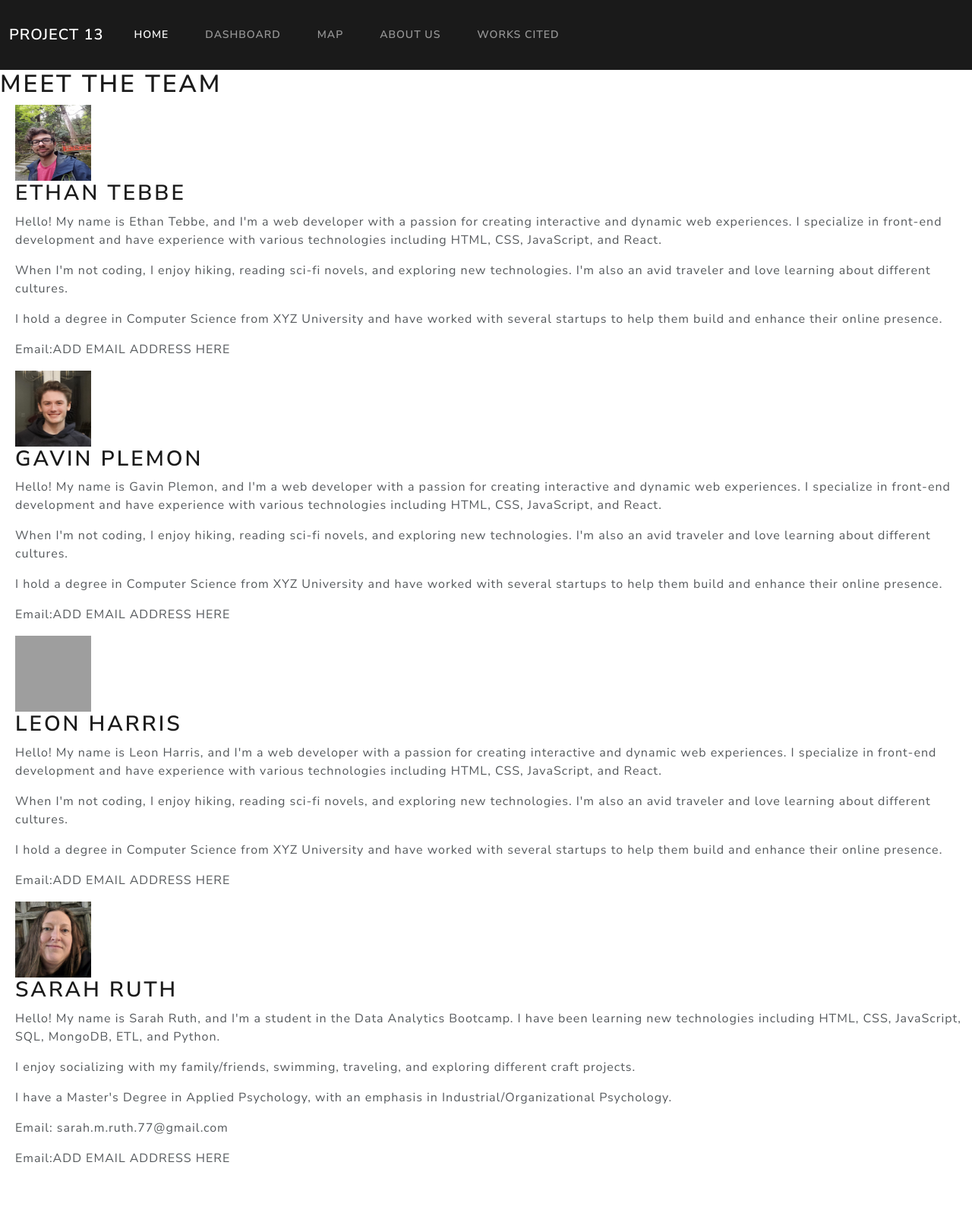
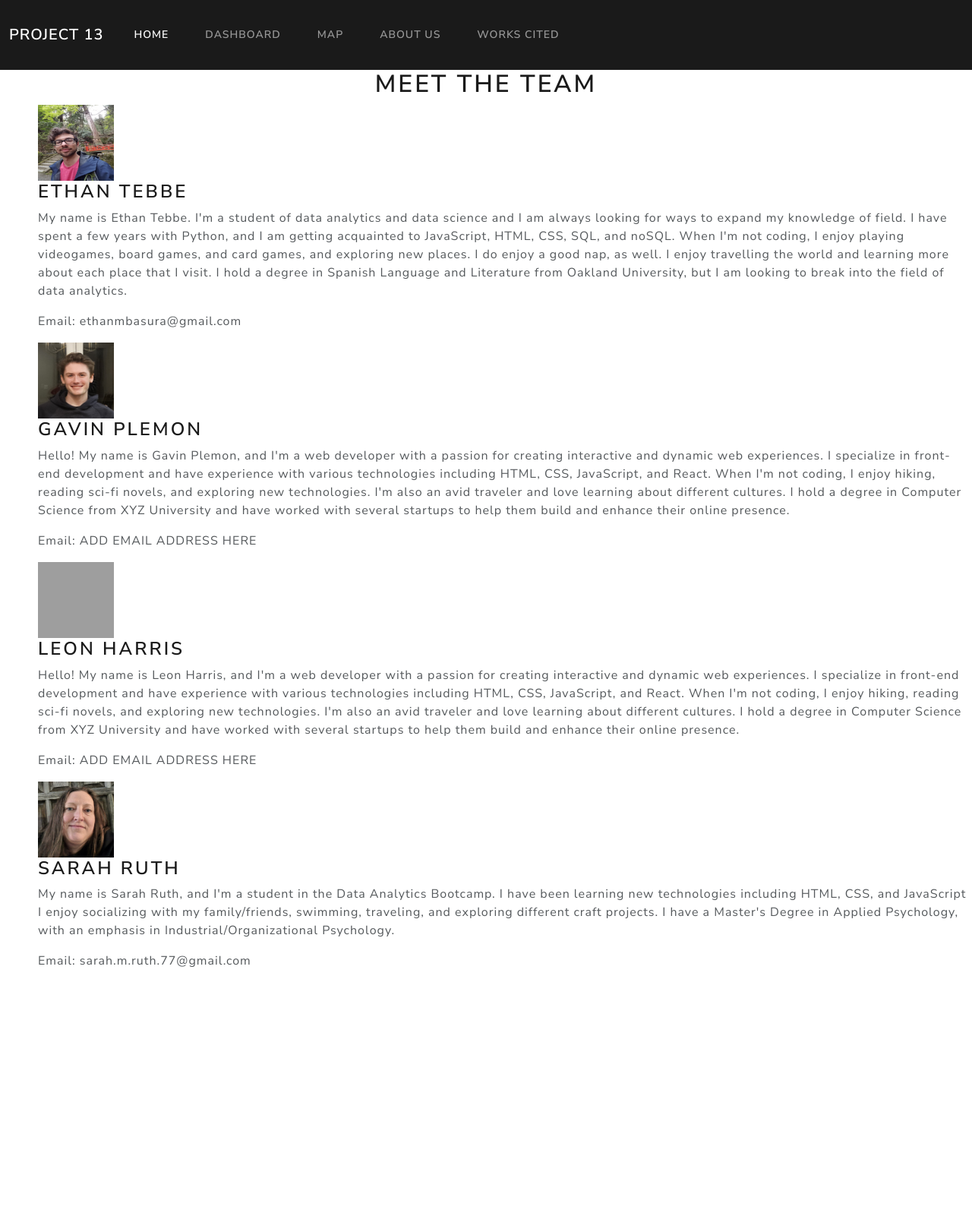
Before and after one commit to BramSunner/project-3-group-10, a Flask app: page /about_us in a window 1280 px wide. Shown: the whole page at 76% size. After the commit the page ends 1273 px from the top, so only its background shows below. Run offline with Flask 3, Linux system fonts and the light colour scheme; some libraries are stand-ins or nearby versions; grey boxes are pictures that could not be loaded.

Commit message:
added html files to main

```diff
--- a/app/templates/about_us.html
+++ b/app/templates/about_us.html
@@ -4,9 +4,8 @@
     <meta charset="UTF-8">
     <meta name="viewport" content="width=device-width, initial-scale=1.0">
     <meta http-equiv="X-UA-Compatible" content="ie=edge">
-    <title>Meet the Team</title>
 
-    <!-- CSS and JS links -->
+
      <!-- CSS -->
     <link href="https://cdn.jsdelivr.net/npm/bootstrap@5.3.3/dist/css/bootstrap.min.css" rel="stylesheet" integrity="sha384-QWTKZyjpPEjISv5WaRU9OFeRpok6YctnYmDr5pNlyT2bRjXh0JMhjY6hW+ALEwIH" crossorigin="anonymous">
     <link href="https://bootswatch.com/5/lux/bootstrap.min.css", rel="stylesheet">
@@ -21,29 +20,36 @@
     <!-- NAVBAR -->
     <nav class="navbar navbar-expand-lg bg-primary" data-bs-theme="dark">
         <div class="container-fluid">
-            <a class="navbar-brand" href="/">Project 13</a>
+            <a class="navbar-brand" href="home.html">Project 13</a>
             <ul class="navbar-nav me-auto">
                 <li class="nav-item">
-                    <a class="nav-link active" href="/">Home</a>
+                    <a class="nav-link active" href="home.html">Home</a>
                 </li>
                 <li class="nav-item">
-                    <a class="nav-link" href="/dashboard">Dashboard</a>
+                    <a class="nav-link" href="dashboard.html">Dashboard</a>
                 </li>
                 <li class="nav-item">
-                    <a class="nav-link" href="/map">Map</a>
+                    <a class="nav-link" href="map.html">Map</a>
                 </li>
                 <li class="nav-item">
-                    <a class="nav-link" href="/about_us">About Us</a>
+                    <a class="nav-link" href="about_us.html">About Us</a>
                 </li>
                 <li class="nav-item">
-                    <a class="nav-link" href="/works_cited">Works Cited</a>
+                    <a class="nav-link" href="works_cited.html">Works Cited</a>
                 </li>
             </ul>
         </div>
     </nav>
-    <!-- About Us content -->
     <!-- JS for About Us -->
     <body>
+        <style>
+            h1 {
+                text-align: center;
+            }
+            .bio {
+                 margin-left: 50px;
+            }
+        </style>
         <header>
             <h1>Meet the Team</h1>
         </header>
@@ -54,11 +60,11 @@
                      height="100" />
 
                 <div class="bio-text">
-                    <h2>Ethan Tebbe </h2>
-                    <p>Hello! My name is Ethan Tebbe, and I'm a web developer with a passion for creating interactive and dynamic web experiences. I specialize in front-end development and have experience with various technologies including HTML, CSS, JavaScript, and React.</p>
-                    <p>When I'm not coding, I enjoy hiking, reading sci-fi novels, and exploring new technologies. I'm also an avid traveler and love learning about different cultures.</p>
-                    <p>I hold a degree in Computer Science from XYZ University and have worked with several startups to help them build and enhance their online presence.</p>
-                    <p>Email:ADD EMAIL ADDRESS HERE</p>
+                    <h3>Ethan Tebbe </h3>
+                    <p>My name is Ethan Tebbe. I'm a student of data analytics and data science and I am always looking for ways to expand my knowledge of field. I have spent a few years with Python, and I am getting acquainted to JavaScript, HTML, CSS, SQL, and noSQL.
+                       When I'm not coding, I enjoy playing videogames, board games, and card games, and exploring new places. I do enjoy a good nap, as well. I enjoy travelling the world and learning more about each place that I visit.
+                       I hold a degree in Spanish Language and Literature from Oakland University, but I am looking to break into the field of data analytics.</p>
+                    <p>Email: ethanmbasura@gmail.com</p>
                 </div>
             </section>
             <section class="bio">
@@ -67,11 +73,11 @@
                      height="100" />
 
                 <div class="bio-text">
-                    <h2>Gavin Plemon</h2>
-                    <p>Hello! My name is Gavin Plemon, and I'm a web developer with a passion for creating interactive and dynamic web experiences. I specialize in front-end development and have experience with various technologies including HTML, CSS, JavaScript, and React.</p>
-                    <p>When I'm not coding, I enjoy hiking, reading sci-fi novels, and exploring new technologies. I'm also an avid traveler and love learning about different cultures.</p>
-                    <p>I hold a degree in Computer Science from XYZ University and have worked with several startups to help them build and enhance their online presence.</p>
-                    <p>Email:ADD EMAIL ADDRESS HERE</p>
+                    <h3>Gavin Plemon</h3>
+                    <p>Hello! My name is Gavin Plemon, and I'm a web developer with a passion for creating interactive and dynamic web experiences. I specialize in front-end development and have experience with various technologies including HTML, CSS, JavaScript, and React.
+                       When I'm not coding, I enjoy hiking, reading sci-fi novels, and exploring new technologies. I'm also an avid traveler and love learning about different cultures.
+                       I hold a degree in Computer Science from XYZ University and have worked with several startups to help them build and enhance their online presence.</p>
+                    <p>Email: ADD EMAIL ADDRESS HERE</p>
                 </div>
             </section>
             <section class="bio">
@@ -80,11 +86,11 @@
                      height="100" />
 
                 <div class="bio-text">
-                    <h2>Leon Harris</h2>
-                    <p>Hello! My name is Leon Harris, and I'm a web developer with a passion for creating interactive and dynamic web experiences. I specialize in front-end development and have experience with various technologies including HTML, CSS, JavaScript, and React.</p>
-                    <p>When I'm not coding, I enjoy hiking, reading sci-fi novels, and exploring new technologies. I'm also an avid traveler and love learning about different cultures.</p>
-                    <p>I hold a degree in Computer Science from XYZ University and have worked with several startups to help them build and enhance their online presence.</p>
-                    <p>Email:ADD EMAIL ADDRESS HERE</p>
+                    <h3>Leon Harris</h3>
+                    <p>Hello! My name is Leon Harris, and I'm a web developer with a passion for creating interactive and dynamic web experiences. I specialize in front-end development and have experience with various technologies including HTML, CSS, JavaScript, and React.
+                       When I'm not coding, I enjoy hiking, reading sci-fi novels, and exploring new technologies. I'm also an avid traveler and love learning about different cultures.
+                       I hold a degree in Computer Science from XYZ University and have worked with several startups to help them build and enhance their online presence.</p>
+                    <p>Email: ADD EMAIL ADDRESS HERE</p>
                 </div>
             </section>
             <section class="bio">
@@ -93,19 +99,15 @@
                      height="100" />
 
                 <div class="bio-text">
-                    <h2>Sarah Ruth</h2>
-                    <p>Hello! My name is Sarah Ruth, and I'm a student in the Data Analytics Bootcamp. I have been learning new technologies including HTML, CSS, JavaScript, SQL, MongoDB, ETL, and Python.</p>
-                    <p>I enjoy socializing with my family/friends, swimming, traveling, and exploring different craft projects.</p>
-                    <p>I have a Master's Degree in Applied Psychology, with an emphasis in Industrial/Organizational Psychology.</p>
+                    <h3>Sarah Ruth</h3>
+                    <p>My name is Sarah Ruth, and I'm a student in the Data Analytics Bootcamp. I have been learning new technologies including HTML, CSS, and JavaScript
+                       I enjoy socializing with my family/friends, swimming, traveling, and exploring different craft projects.
+                       I have a Master's Degree in Applied Psychology, with an emphasis in Industrial/Organizational Psychology.<p>
                     <p>Email: sarah.m.ruth.77@gmail.com</p>
-                    <p>Email:ADD EMAIL ADDRESS HERE</p>
                 </div>
             </section>
         </main>
-
-
      <br/>
      <br/>
-    <script src="./static/app.js"></script>
 </body>
 </html>
```
Also changed, not shown: app/templates/home.html (+37 -17 lines), app/templates/works_cited.html (+10 -16 lines).
